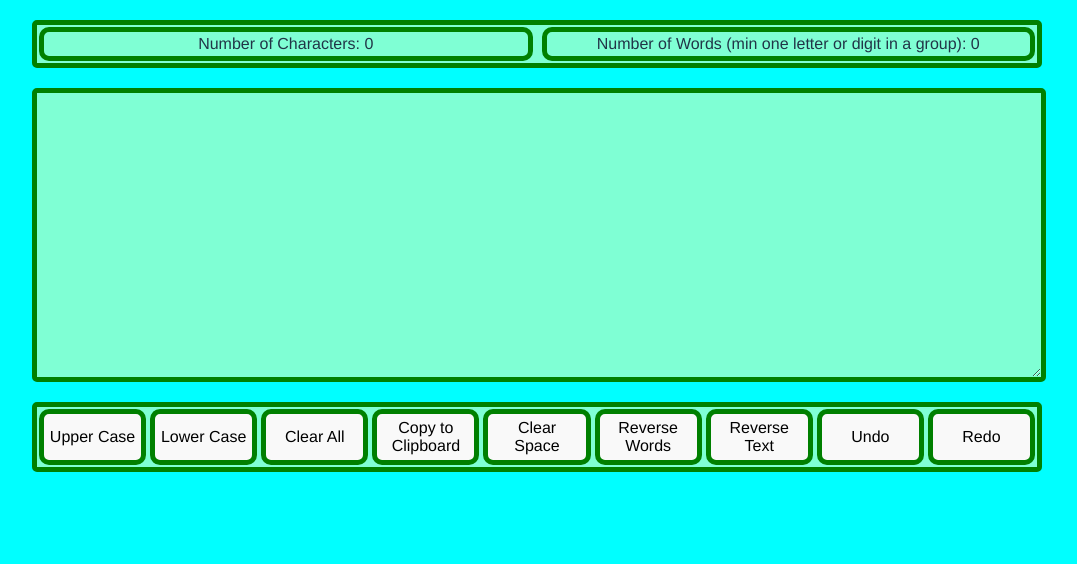
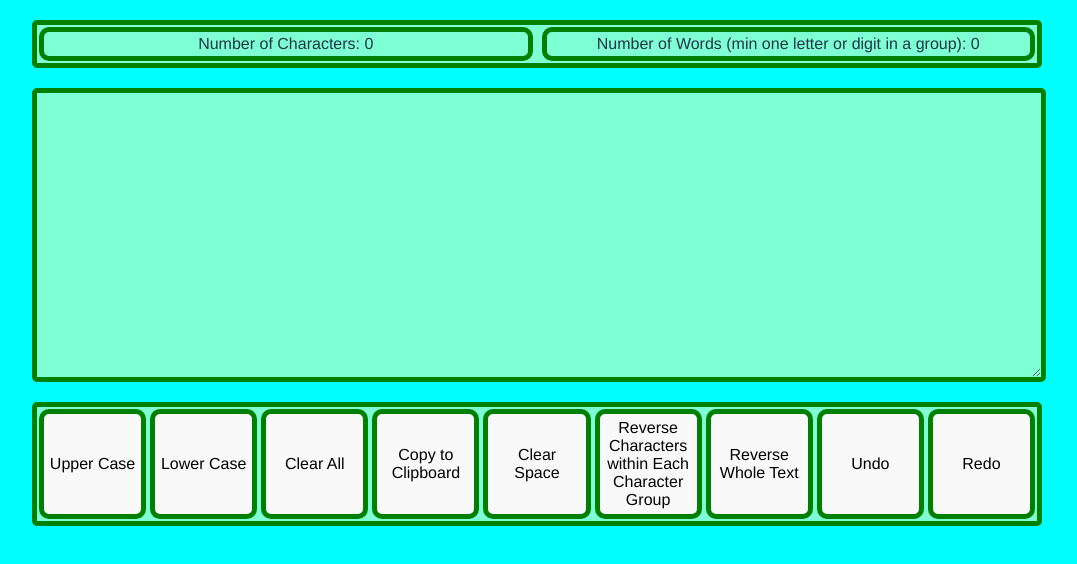
Before and after one commit to LachezarTsK/Text-Editor, a React (Vite) app: page / in a window 1280 px wide. Shown: the top 564 px of the page, without its empty margins (101-1178 px from the left). Built offline with nearby package versions, Linux system fonts and the light colour scheme.

Commit message:
Update TextEditor.jsx

```diff
--- a/src/components/TextEditor.jsx
+++ b/src/components/TextEditor.jsx
@@ -62,7 +62,7 @@ export default function TextConverter() {
       Math.min(indexPreviousTexts + 1, previousTexts.length - 1),
     );
   }
-  console.log(indexPreviousTexts);
+
   return (
     <div>
       <div className="dislpay-container">
@@ -138,7 +138,7 @@ export default function TextConverter() {
             setIndexPreviousTexts(indexPreviousTexts + 1);
           }}
         >
-          Reverse Words
+          Reverse Characters within Each Character Group
         </button>
         {/* button Reverse Text */}
         <button
@@ -149,7 +149,7 @@ export default function TextConverter() {
             setIndexPreviousTexts(indexPreviousTexts + 1);
           }}
         >
-          Reverse Text
+          Reverse Whole Text
         </button>
         {/* button Undo */}
         <button className="button" onClick={handleUndo}>
```
